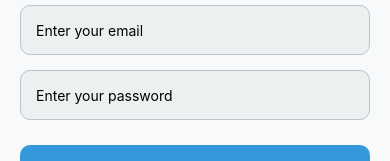
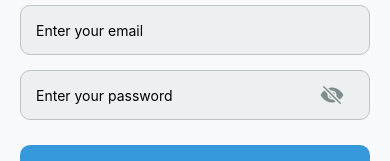
Before and after one commit to n-krishna/RecipeApp, a React Native app: screen /Login in a window 390 px wide. Shown: the part 361-522 px from the top of the page. Built offline with nearby package versions, Linux system fonts and the light colour scheme.

Commit message:
added password visibilty functionality in login screen

```diff
--- a/screens/LoginScreen.js
+++ b/screens/LoginScreen.js
@@ -1,3 +1,4 @@
+import { Ionicons } from '@expo/vector-icons'; // Import icon for the eye toggle
 import { sendPasswordResetEmail, signInWithEmailAndPassword } from "firebase/auth";
 import React, { useState } from "react";
 import {
@@ -16,6 +17,7 @@ export default function LoginScreen({ navigation }) {
   const [password, setPassword] = useState("");
   const [modalVisible, setModalVisible] = useState(false);
   const [resetEmail, setResetEmail] = useState("");
+  const [secureText, setSecureText] = useState(true);
 
   const handleLogin = async () => {
     try {
@@ -66,13 +68,19 @@ export default function LoginScreen({ navigation }) {
         autoCapitalize="none"
       />
 
-      <TextInput
-        placeholder="Enter your password"
-        value={password}
-        secureTextEntry
-        onChangeText={setPassword}
-        style={styles.input}
-      />
+      {/* Password Input with Show/Hide Icon */}
+      <View style={styles.passwordContainer}>
+        <TextInput
+          placeholder="Enter your password"
+          value={password}
+          secureTextEntry={secureText}
+          onChangeText={setPassword}
+          style={styles.passwordInput}
+        />
+        <TouchableOpacity onPress={() => setSecureText(!secureText)} style={styles.eyeIcon}>
+          <Ionicons name={secureText ? "eye-off" : "eye"} size={24} color="#7f8c8d" />
+        </TouchableOpacity>
+      </View>
 
       <TouchableOpacity style={styles.loginButton} onPress={handleLogin}>
         <Text style={styles.loginButtonText}>Login</Text>
@@ -149,6 +157,25 @@ const styles = StyleSheet.create({
     paddingHorizontal: 15,
     marginBottom: 15,
     backgroundColor: "#ecf0f1",
+  },
+  passwordContainer: {
+    width: "100%",
+    height: 50,
+    borderWidth: 1,
+    borderColor: "#bdc3c7",
+    borderRadius: 10,
+    flexDirection: "row",
+    alignItems: "center",
+    paddingHorizontal: 15,
+    backgroundColor: "#ecf0f1",
+    marginBottom: 15,
+  },
+  passwordInput: {
+    flex: 1,
+    height: "100%",
+  },
+  eyeIcon: {
+    padding: 10,
   },
   loginButton: {
     width: "100%",
```
